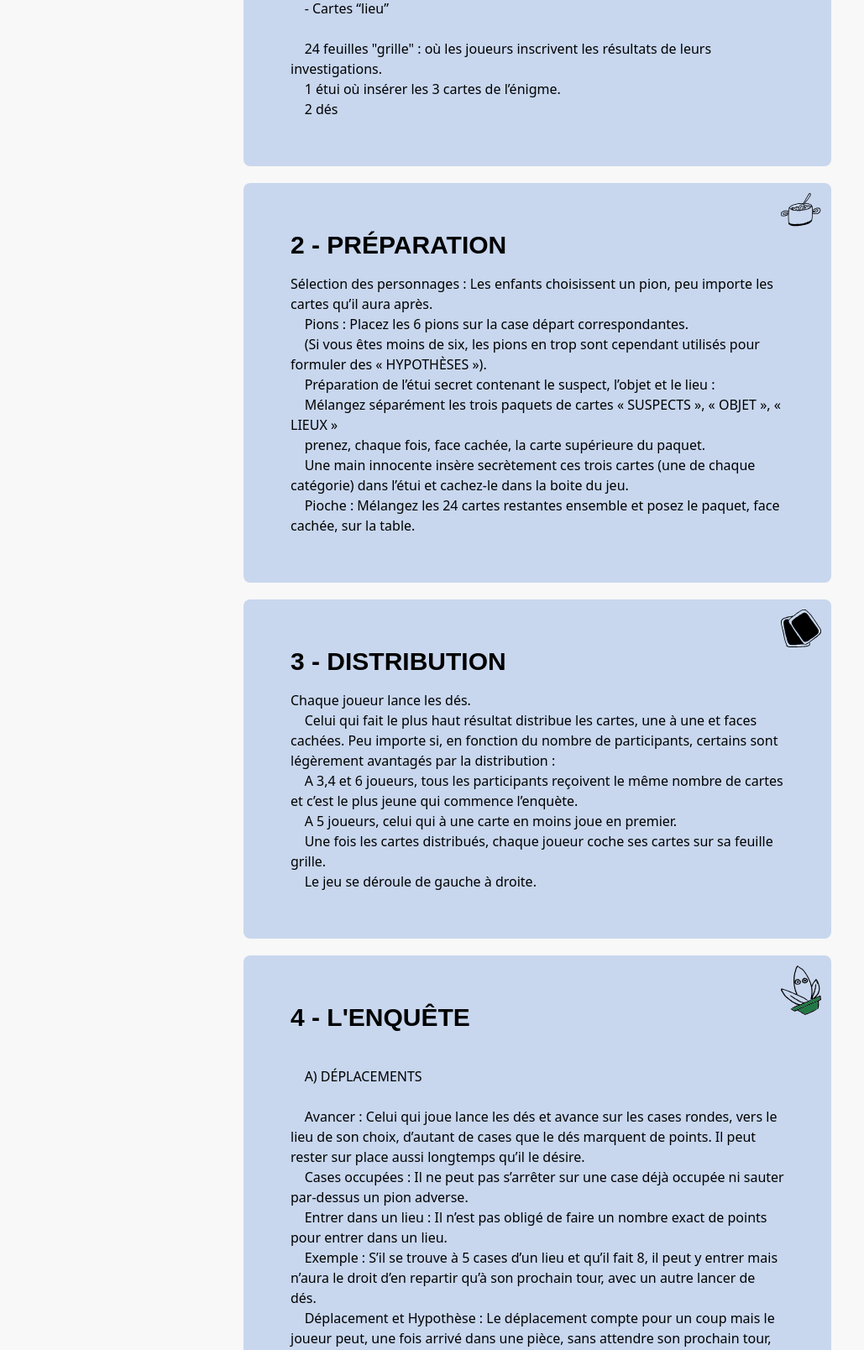
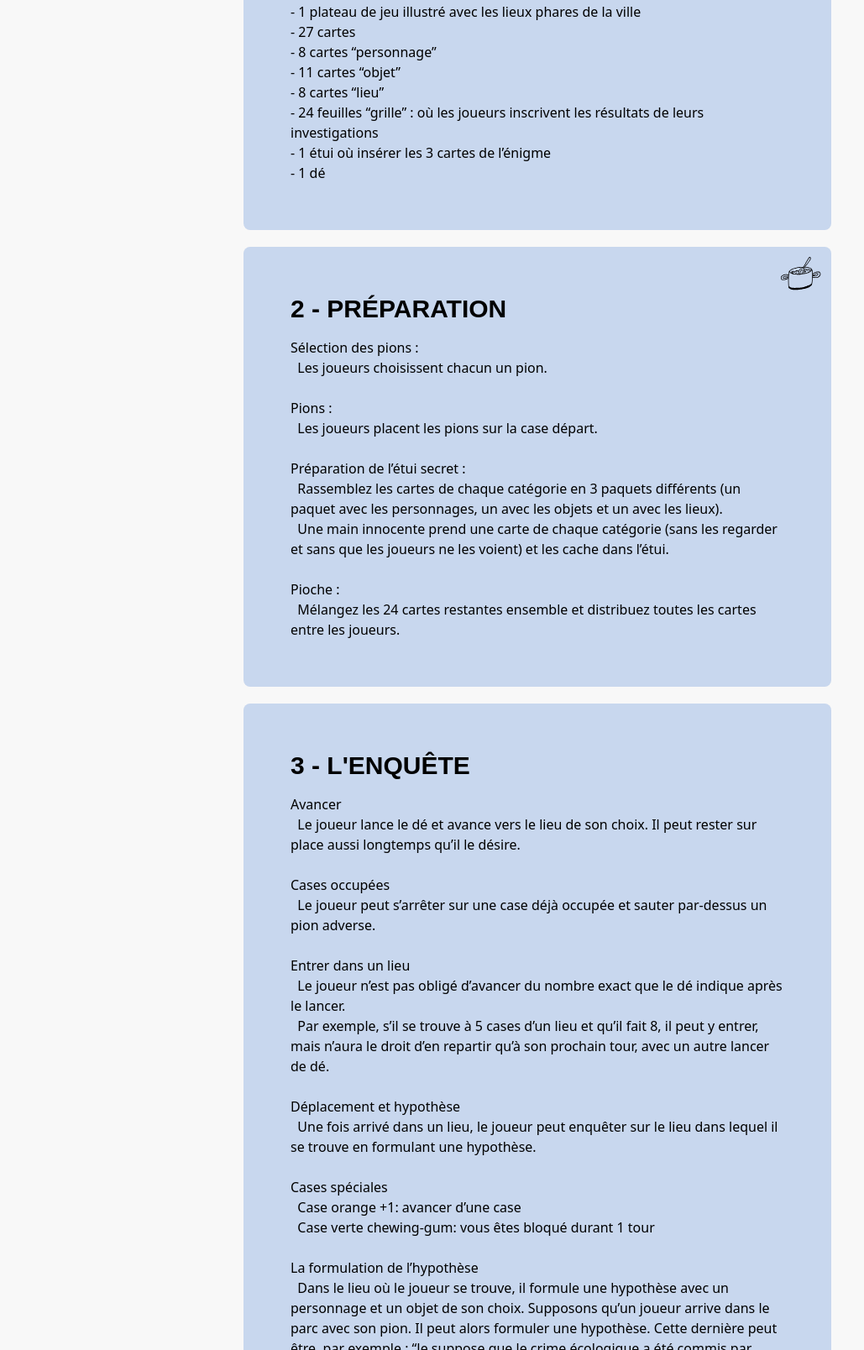
Before and after one commit to samuelabadie/spiro, a Gatsby site: page /rules in a window 1280 px wide. Shown: the part 740-2348 px from the top of the page at 84% size, without its empty margins (0-1029 px from the left). Built offline with nearby package versions, Linux system fonts and the light colour scheme; Gatsby itself is replaced by a stand-in of ours.

Commit message:
add figma

```diff
--- a/src/components/layout.js
+++ b/src/components/layout.js
@@ -14,6 +14,9 @@ const Header = () => {
       </div>
       <div>
         <ul className="flex gap-5">
+          <li>
+          <Link className='underline' to="/figma">Figma</Link>
+          </li>
           <li>
             <Link to="/">Accueil</Link>
           </li>
@@ -36,6 +39,7 @@ const Footer = () => {
   return (
     <footer className="items-center flex justify-between max-w-[1300px] mx-auto font-signika-negative m-5 rounded-lg md:px-[40px] md:py-[80px] px-[20px] py-[40px] bg-primary-blue text-white gap-6">
       <div class="flex flex-col">
+        <Link className='underline' to="/figma">Figma</Link>
         <Link to="/product">Acheter</Link>
         <Link to="/rules">Règles du jeu</Link>
         <Link to="/team">Équipe</Link>
--- /dev/null
+++ b/src/pages/figma.js
@@ -0,0 +1,21 @@
+import * as React from 'react';
+
+import Favicon from '../images/favicon.svg';
+import Layout from '../components/layout';
+
+const TeamPage = () => {
+  return (
+    <Layout>
+      <iframe width="1300px" height="800" src="https://www.figma.com/embed?embed_host=share&url=https%3A%2F%2Fwww.figma.com%2Ffile%2FVDNl7bhiqx8G2Gw61neD8C%2FReboot-2023%3Ftype%3Ddesign%26node-id%3D0%253A1%26mode%3Ddesign%26t%3DwdVFpUjXS2s1Nywj-1" allowfullscreen></iframe>
+    </Layout>
+  );
+};
+
+export const Head = () => (
+  <>
+    <title>Spiro | Équipe</title>
+    <link rel="icon" type="image/png" href={Favicon} />
+  </>
+);
+
+export default TeamPage;
--- a/src/pages/rules.js
+++ b/src/pages/rules.js
@@ -9,91 +9,93 @@ import AloeIcon from '../images/characters/aloevera.svg';
 
 let rulesContent = [
   {
-    title: '',
-    description: `But du jeu : Les jeunes détectives doivent résoudre des énigmes écologiques amusantes et démasquer qui perturbe l'équilibre naturel de Soria Ville !
-      Le gagnant est celui qui trouve en premier :
-      - le personnage impliqué
-      - l’objet utilisé
-      - et situe le lieu du crime écologique
-      Ces précisions doivent correspondre aux 3 cartes « ÉNIGMES » placées secrètement dans l’étui au début du jeu.`,
+    title: 'Le Jeu',
+    description: `But du jeu :
+    Les jeunes détectives doivent résoudre une énigme et démasquer qui perturbe l'équilibre naturel de Soria ville.
+    Le gagnant est celui qui trouve en premier les 3 cartes :
+    le personnage impliqué l’objet utilisé et le lieu du crime écologique.
+    Les 3 cartes ont été placées au préalable dans l’étui au début du jeu (sans que les joueurs ne voient de quelles cartes, il s’agit).
+
+    Âge : +8 ans
+    Nombre de joueurs : 3-6 joueurs`,
   },
   {
     title: '1 - MATÉRIEL',
-    description: `1 Plateau de jeu illustré avec les lieux phares de la ville.
-    27 cartes:
-    - 8 Cartes “personnage”
-    - 11 Cartes “objet”
-    - Cartes “lieu”
-
-    24 feuilles "grille" : où les joueurs inscrivent les résultats de leurs investigations.
-    1 étui où insérer les 3 cartes de l’énigme.
-    2 dés`,
+    description: `- 1 plateau de jeu illustré avec les lieux phares de la ville
+- 27 cartes
+- 8 cartes “personnage”
+- 11 cartes “objet”
+- 8 cartes “lieu”
+- 24 feuilles “grille” : où les joueurs inscrivent les résultats de leurs investigations
+- 1 étui où insérer les 3 cartes de l’énigme
+- 1 dé`,
   },
   {
     title: '2 - PRÉPARATION',
-    description: `Sélection des personnages : Les enfants choisissent un pion, peu importe les cartes qu’il aura après.
-    Pions : Placez les 6 pions sur la case départ correspondantes.
-    (Si vous êtes moins de six, les pions en trop sont cependant utilisés pour formuler des « HYPOTHÈSES »).
-    Préparation de l’étui secret contenant le suspect, l’objet et le lieu :
-    Mélangez séparément les trois paquets de cartes « SUSPECTS », « OBJET », « LIEUX »
-    prenez, chaque fois, face cachée, la carte supérieure du paquet.
-    Une main innocente insère secrètement ces trois cartes (une de chaque catégorie) dans l’étui et cachez-le dans la boite du jeu.
-    Pioche : Mélangez les 24 cartes restantes ensemble et posez le paquet, face cachée, sur la table.`,
+    description: `Sélection des pions :
+  Les joueurs choisissent chacun un pion.
+
+Pions :
+  Les joueurs placent les pions sur la case départ.
+
+Préparation de l’étui secret :
+  Rassemblez les cartes de chaque catégorie en 3 paquets différents (un paquet avec les personnages, un avec les objets et un avec les lieux).
+  Une main innocente prend une carte de chaque catégorie (sans les regarder et sans que les joueurs ne les voient) et les cache dans l’étui.
+
+Pioche :
+  Mélangez les 24 cartes restantes ensemble et distribuez toutes les cartes entre les joueurs.`,
   },
   {
-    title: '3 - DISTRIBUTION',
-    description: `Chaque joueur lance les dés.
-    Celui qui fait le plus haut résultat distribue les cartes, une à une et faces cachées. Peu importe si, en fonction du nombre de participants, certains sont légèrement avantagés par la distribution :
-    A 3,4 et 6 joueurs, tous les participants reçoivent le même nombre de cartes et c’est le plus jeune qui commence l’enquète.
-    A 5 joueurs, celui qui à une carte en moins joue en premier.
-    Une fois les cartes distribués, chaque joueur coche ses cartes sur sa feuille grille.
-    Le jeu se déroule de gauche à droite.`,
+    title: `3 - L'ENQUÊTE`,
+    description: `Avancer
+  Le joueur lance le dé et avance vers le lieu de son choix. Il peut rester sur place aussi longtemps qu’il le désire.
+
+Cases occupées
+  Le joueur peut s’arrêter sur une case déjà occupée et sauter par-dessus un pion adverse.
+
+Entrer dans un lieu
+  Le joueur n’est pas obligé d’avancer du nombre exact que le dé indique après le lancer.
+  Par exemple, s’il se trouve à 5 cases d’un lieu et qu’il fait 8, il peut y entrer, mais n’aura le droit d’en repartir qu’à son prochain tour, avec un autre lancer de dé.
+
+Déplacement et hypothèse
+  Une fois arrivé dans un lieu, le joueur peut enquêter sur le lieu dans lequel il se trouve en formulant une hypothèse.
+
+Cases spéciales
+  Case orange +1: avancer d’une case
+  Case verte chewing-gum: vous êtes bloqué durant 1 tour
+
+La formulation de l’hypothèse
+  Dans le lieu où le joueur se trouve, il formule une hypothèse avec un personnage et un objet de son choix. Supposons qu’un joueur arrive dans le parc avec son pion. Il peut alors formuler une hypothèse. Cette dernière peut être, par exemple : “Je suppose que le crime écologique a été commis par Gary (le prénom de la coccinelle dans le jeu), dans le parc, avec le chewing-gum.”
+
+Il s’adresse ensuite aux autres joueurs. Il commence par le premier à sa gauche. Ce joueur, s’il possède l’une des 3 cartes de l’hypothèse, doit la lui montrer sans que les autres ne la voit. C’est ensuite au tour du joueur suivant.
+
+Dans le cas où il n’en a aucune, l’enquêteur interroge les joueurs suivants, jusqu’à ce qu’il ait obtenu satisfaction.
+
+Attention ! Si le joueur interrogé possède plusieurs cartes entrant dans l’hypothèse, il ne doit en montrer qu’une seule.`,
   },
   {
-    title: `4 - L'ENQUÊTE`,
-    description: `
-    A) DÉPLACEMENTS
+    title: `Notes`,
+    description: `La grille
+  Le détective coche sur sa grille les noms des personnages, objets et lieux qu'il trouve durant la partie, ceux-la ne seront donc pas accusés à la fin. Ainsi, par éliminations successives le joueur pourra clore son enquête.
 
-    Avancer : Celui qui joue lance les dés et avance sur les cases rondes, vers le lieu de son choix, d’autant de cases que le dés marquent de points. Il peut rester sur place aussi longtemps qu’il le désire.
-    Cases occupées : Il ne peut pas s’arrêter sur une case déjà occupée ni sauter par-dessus un pion adverse.
-    Entrer dans un lieu : Il n’est pas obligé de faire un nombre exact de points pour entrer dans un lieu.
-    Exemple : S’il se trouve à 5 cases d’un lieu et qu’il fait 8, il peut y entrer mais n’aura le droit d’en repartir qu’à son prochain tour, avec un autre lancer de dés.
-    Déplacement et Hypothèse : Le déplacement compte pour un coup mais le joueur peut, une fois arrivé dans une pièce, sans attendre son prochain tour, enquêter à partir du lieu où il est arrivé en formulant une “HYPOTHÈSE” .,
+L'accusation
+  Le joueur qui pense connaître les 3 cartes de l'énigme, en inscrit les noms au dos de sa feuille grille. Il compare ensuite secrètement son accusation avec le contenu de l'étui
 
+- Si son accusation est juste, il le prouve en exposant les 3 cartes et son rapport. Il gagne alors la partie.
 
-    B) HYPOTHÈSES
+- Si son accusation est fausse, il remet les cartes dans l'étui. Il reste en jeu pour démentir les« hypothèses» éventuelles formulées par les autres joueurs mais il ne peut plus ni se déplacer, ni interroger, ni accuser.
 
-    L’HYPOTHÈSE se fait de la façon suivante :
+Les joueurs ne peuvent pas formuler une accusation précise juste après avoir formulé une hypothèse. Il doit attendre le prochain tour. Attention! Une seule accusation finale est possible par joueur.  `,
+  },
+  {
+    title: `Astuces du détective`,
+    description: `Remise en cause
+  Pour obtenir des indications précises sur le contenu de l’étui et pour égarer ses concurrents, le joueur a le droit de mettre en cause un personnage, un objet et un lieu dont il possède la ou les cartes.
 
-    Le joueur fait venir dans le lieu où il se trouve, un suspect et un objet de son choix. Supposons que : le cactus pénètre dans le parc et qu’il soupçonne la coccinelle d’avoir pollué le lieu le chewing-gum.
-    Il « appelle » son suspect dans le parc, y place le chewing-gum et dit :
-    « Je suppose que le (crime écologique) a été commis par la coccinelle, dans le parc ,avec le chewing-gum! ».
-    Il s’adresse ensuite aux autres joueurs.
-    Il commence par le premier à gauche. Ce joueur, s’il possède l’une des 3 cartes de l’HYPOTHÈSE, doit la lui montrer sans que les autres ne la voient et c’est au tour du joueur suivant.
-    S’il n’en a aucune, l’enquêteur interroge les joueurs suivants jusqu’à ce qu’il ait obtenu satisfaction. (Précisons que le joueur interrogé, même s’il possède plusieurs cartes entrant dans l’HYPOTHÈSE, il ne doit en montrer secrètement qu’UNE SEULE de son choix)
+Supposons qu’il arrive dans le champ avec son pion et qu’il possède dans ses cartes le trèfle et le champ.
+Il pourra faire l’hypothèse suivante par exemple : “Je suppose que Teddy (le prénom du trèfle dans le jeu) a commis le crime écologique dans le champ, en jetant un mégot.”
 
-
-    C) NOTES
-
-    Bien entendu, le détective coche sur son carnet de notes, les noms des personnages, objets et lieux qu’il trouve durant la partie, ceux-là ne seront donc pas accusés à la fin.
-    Ainsi, par éliminations successives le joueur pourra clore son enquête.
-    Il peut, tout de suite après avoir fait une HYPOTHÈSE, formuler une ACCUSATION précise, sinon son tour est terminé (qu’une seule accusation possible par joueur).
-
-
-    D) ASTUCES DU DÉTECTIVE
-
-    Remise en cause : Pour obtenir des indications précises sur le contenu de l’étui et pour égarer ses concurrents, il a le droit de mettre en cause un personnage, un objet et un lieu dont il possède la ou les cartes.
-    Exemple 1 : Supposons qu’il se trouve dans le champ et qu’il possède, entre autres cartes, celles représentant le trèfle et le champ.
-    Il « appelle » dans le champ le trèfle, avec le mégot par exemple. Si aucun témoin ne lui montre l’objet demandé, il est évident que le mégot se trouve dans l’Etui.
-
-
-    F) L’ACCUSATION
-
-    Le joueur qui pense connaître les trois cartes de l’énigme, en inscrit les noms au dos de sa feuille grille.
-    Il compare ensuite secrètement son accusation avec le contenu de l’Etui :
-    Si son accusation est juste, il le prouve en exposant les 3 cartes et son rapport. Il gagne la partie.
-    Si son accusation est fausse, il remet les cartes dans l’Etui . Il reste en jeu pour démentir les « HYPOTHÈSES » éventuelles mais ne peut plus ni se déplacer, ni interroger, ni accuser.
-    Chaque enquêteur ne peut faire qu’une seule ACCUSATION. Qu’il la fasse donc à bon escient !`,
+Si aucun joueur ne lui montre l’objet mégot, il est évident que cet objet se trouve alors dans l’étui.`,
   },
 ];
 
--- a/src/pages/team.js
+++ b/src/pages/team.js
@@ -83,6 +83,7 @@ const TeamPage = () => {
           </div>
         </div>
       </div>
+      <iframe width="800" height="450" src="https://www.figma.com/embed?embed_host=share&url=https%3A%2F%2Fwww.figma.com%2Ffile%2FVDNl7bhiqx8G2Gw61neD8C%2FReboot-2023%3Ftype%3Ddesign%26node-id%3D0%253A1%26mode%3Ddesign%26t%3DwdVFpUjXS2s1Nywj-1" allowfullscreen></iframe>
     </Layout>
   );
 };
```
Also changed, not shown: src/pages/product.js (+4 -4 lines), src/images/product-image.jpg (added).
